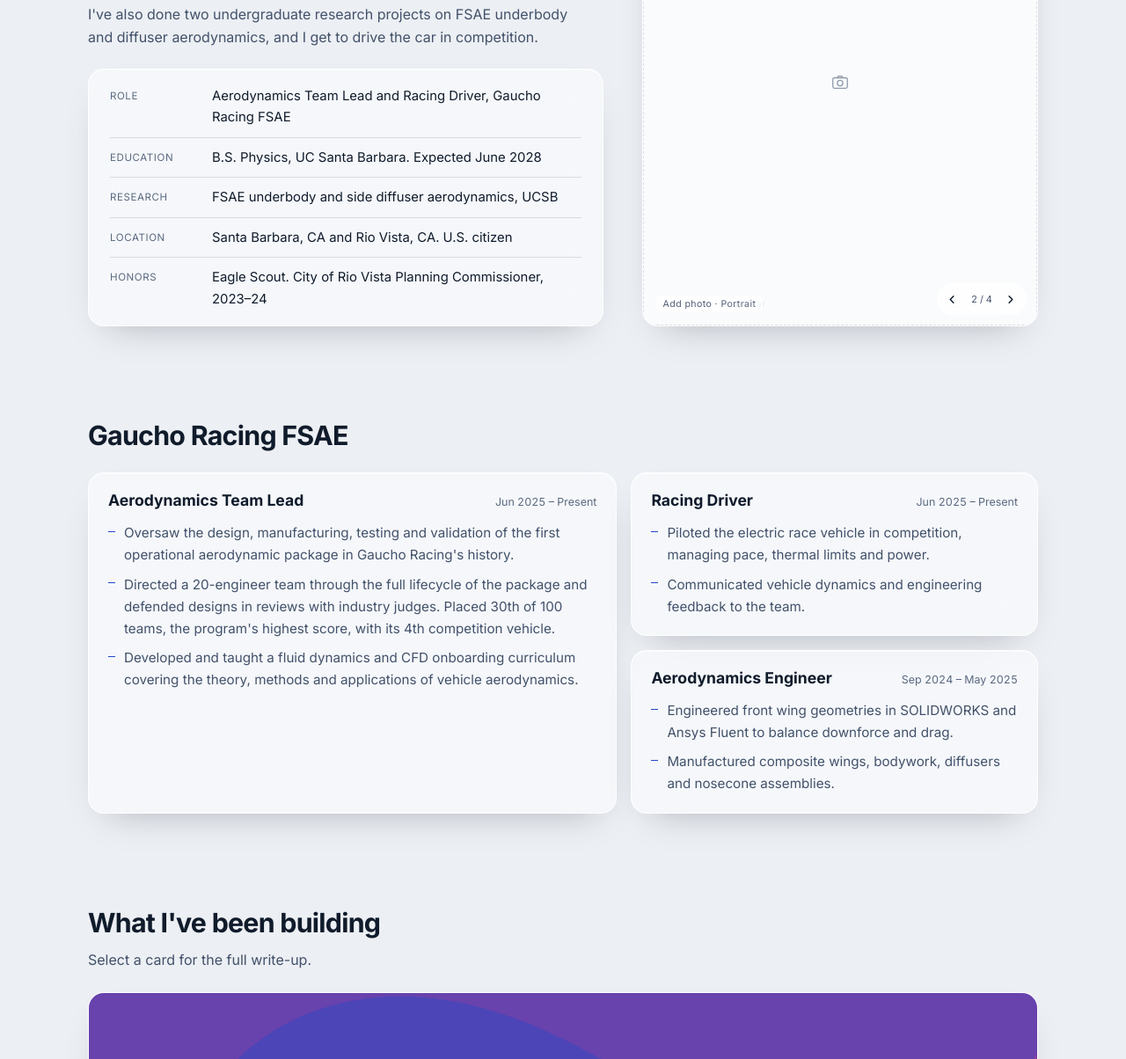
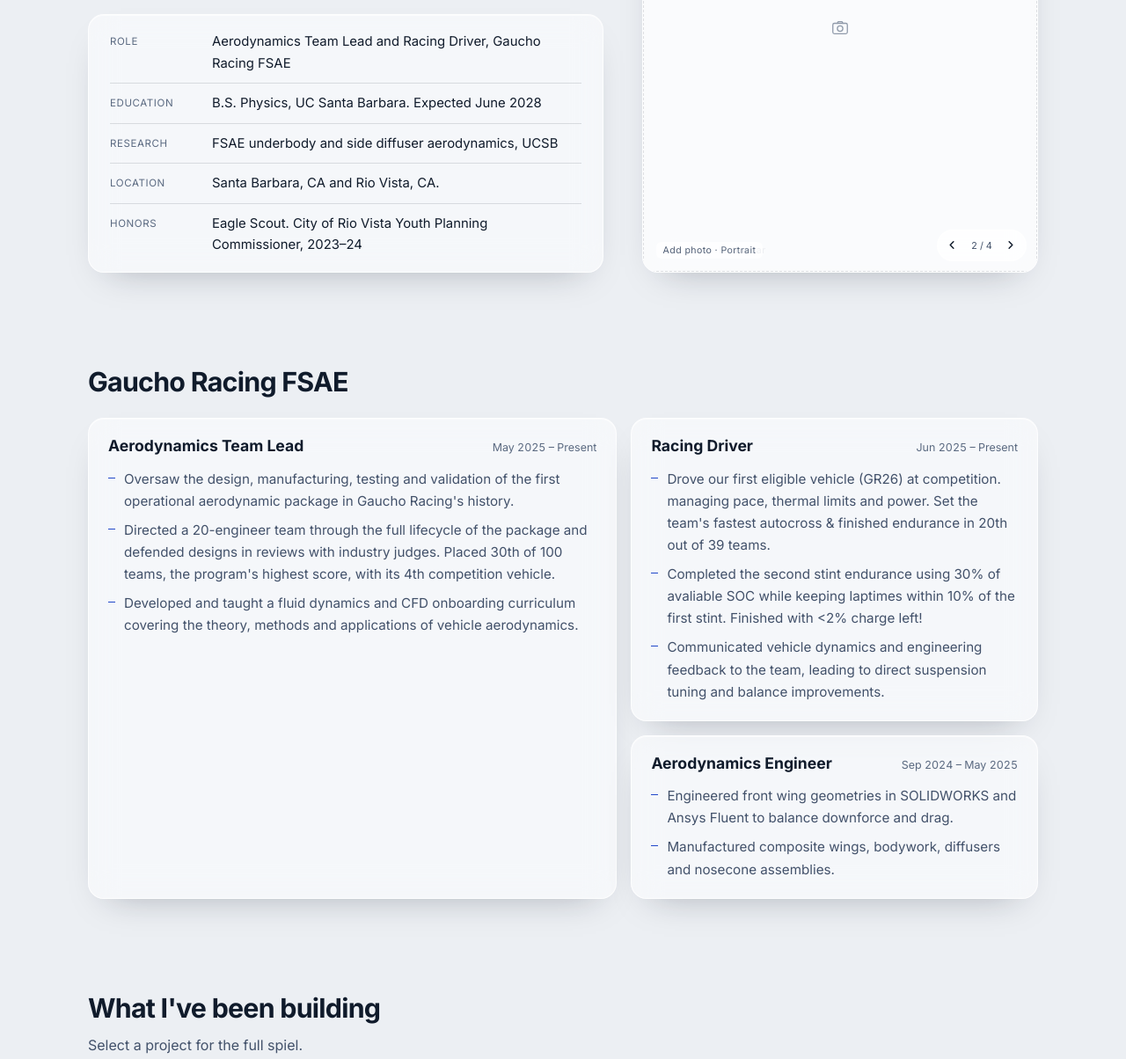
Before and after one commit to FDrury25/Forrest-Drury-Website, a plain HTML site: page index.html in a window 1280 px wide. Shown: the part 924-2128 px from the top of the page at 88% size. Drawn offline with Linux system fonts and the light colour scheme; animation ran at ten frames a second.

Commit message:
Update index.htmlw kfakffjhfasdkjh

```diff
--- a/index.html
+++ b/index.html
@@ -409,7 +409,7 @@ dialog[open] { animation: pop .45s var(--ease); }
       </div>
     </div>
     <div class="flow-note mono fade-up" style="--d:1s" aria-hidden="true">
-      <span>Potential flow · inverted Joukowski section · α = −6°</span>
+      <span>Joukowski airfoil (My Favorite!)· Potential flow · α = −6°</span>
       <span class="cbar">0.0 <b></b> 1.8 &nbsp;|V| / V∞</span>
     </div>
   </div>
@@ -502,18 +502,18 @@ const SITE = {
   // Short pieces of text around the page. <strong>…</strong> makes a phrase bold.
   text: {
     heroTag: 'Aerodynamics · CFD · Composites',
-    heroIntro: 'I lead the aerodynamics team at <strong>Gaucho Racing FSAE</strong>, UC Santa Barbara. I design and simulate wings, diffusers and bodywork in SOLIDWORKS and Ansys Fluent, then build them in carbon fiber.',
+    heroIntro: 'Hey! I\'m the aerodynamics design lead at UC Santa Barbara, <strong>Gaucho Racing FSAE</strong. I manage the design and simulation of wings, diffusers and bodywork in SOLIDWORKS and Ansys, then manufacture them in carbon fiber.',
     resumeButton: 'Resume (PDF)',
     aboutTitle: 'About me',
     experienceTitle: 'Gaucho Racing FSAE',
     projectsTitle: 'What I\'ve been building',
-    projectsHint: 'Select a card for the full write-up.',
+    projectsHint: 'Select a project for the full spiel.',
     researchTitle: 'My undergraduate research',
     skillsTitle: 'What I work with',
-    galleryTitle: 'At the track and in the shop',
+    galleryTitle: 'Some of my favorite photos',
     contactTitle: 'Get in touch',
-    contactText: 'I\'m open to internships in CFD and aerodynamics. Feel free to reach out.',
-    footerNote: 'Hero animation: potential flow over a Joukowski airfoil.'
+    contactText: 'I\'m open to internships & jobs in CFD, aerodynamics, or anything else. Feel free to reach out if you\'d like to learn more, I\'d love to talk to you about my work!.',
+    footerNote: 'Updated: November 2026'
   },
 
   resume: 'Forrest_Drury_Resume.pdf',   // file the resume buttons open
@@ -521,7 +521,7 @@ const SITE = {
   // About section paragraphs, one string per paragraph.
   about: [
     'I\'m a third-year physics student at UC Santa Barbara, originally from Rio Vista, CA, and I lead the aerodynamics team at Gaucho Racing FSAE.',
-    'I work across the whole aero workflow: CAD in SOLIDWORKS, unstructured meshing, steady and transient RANS in Ansys Fluent on HPC clusters, composite manufacturing, and testing on the car.',
+    'I manage the whole aerodynamics workflow: CAD in SOLIDWORKS, unstructured meshing, CFD in Ansys Fluent, composite manufacturing, and testing on the car.',
     'I\'ve also done two undergraduate research projects on FSAE underbody and diffuser aerodynamics, and I get to drive the car in competition.'
   ],
 
@@ -546,13 +546,13 @@ const SITE = {
     ['Role', 'Aerodynamics Team Lead and Racing Driver, Gaucho Racing FSAE'],
     ['Education', 'B.S. Physics, UC Santa Barbara. Expected June 2028'],
     ['Research', 'FSAE underbody and side diffuser aerodynamics, UCSB'],
-    ['Location', 'Santa Barbara, CA and Rio Vista, CA. U.S. citizen'],
-    ['Honors', 'Eagle Scout. City of Rio Vista Planning Commissioner, 2023–24']
+    ['Location', 'Santa Barbara, CA and Rio Vista, CA.'],
+    ['Honors', 'Eagle Scout. City of Rio Vista Youth Planning Commissioner, 2023–24']
   ],
 
   experience: [
     {
-      role: 'Aerodynamics Team Lead', dates: 'Jun 2025 – Present', current: true,
+      role: 'Aerodynamics Team Lead', dates: 'May 2025 – Present', current: true,
       points: [
         'Oversaw the design, manufacturing, testing and validation of the first operational aerodynamic package in Gaucho Racing\'s history.',
         'Directed a 20-engineer team through the full lifecycle of the package and defended designs in reviews with industry judges. Placed 30th of 100 teams, the program\'s highest score, with its 4th competition vehicle.',
@@ -562,8 +562,9 @@ const SITE = {
     {
       role: 'Racing Driver', dates: 'Jun 2025 – Present', current: true,
       points: [
-        'Piloted the electric race vehicle in competition, managing pace, thermal limits and power.',
-        'Communicated vehicle dynamics and engineering feedback to the team.'
+        'Drove our first eligible vehicle (GR26) at competition. managing pace, thermal limits and power. Set the team\'s fastest autocross & finished endurance in 20th out of 39 teams.',
+         'Completed the second stint endurance using 30% of avaliable SOC while keeping laptimes within 10% of the first stint. Finished with <2% charge left!',
+        'Communicated vehicle dynamics and engineering feedback to the team, leading to direct suspension tuning and balance improvements.'
       ]
     },
     {
@@ -618,7 +619,7 @@ const SITE = {
     {
       id: 'gr26',
       title: 'GR26 Aerodynamic Package',
-      status: 'Competed', dates: 'Jun 2025 – Jun 2026',
+      status: 'Completed', dates: 'Jun 2025 – Jun 2026',
       scope: 'Front wing, rear wing, side diffusers, side pods, nosecone, bodywork',
       summary: 'Aerodynamic package for the 2026 competition vehicle. Increased vehicle normal force by 80% of vehicle mass at 77 mph.',
       metrics: [
@@ -657,7 +658,7 @@ const SITE = {
     {
       id: 'hotwire',
       title: 'CNC Hotwire Cutter',
-      status: 'In use', dates: 'Jul 2025 – Present',
+      status: 'Completed', dates: 'Jul 2025 – Present',
       scope: '4-axis, stepper motors, Arduino',
       summary: 'Custom 4-axis CNC hotwire cutter driven by stepper motors and an Arduino. Cuts structural airfoil cores for carbon fiber composite layups.',
       metrics: [
```
